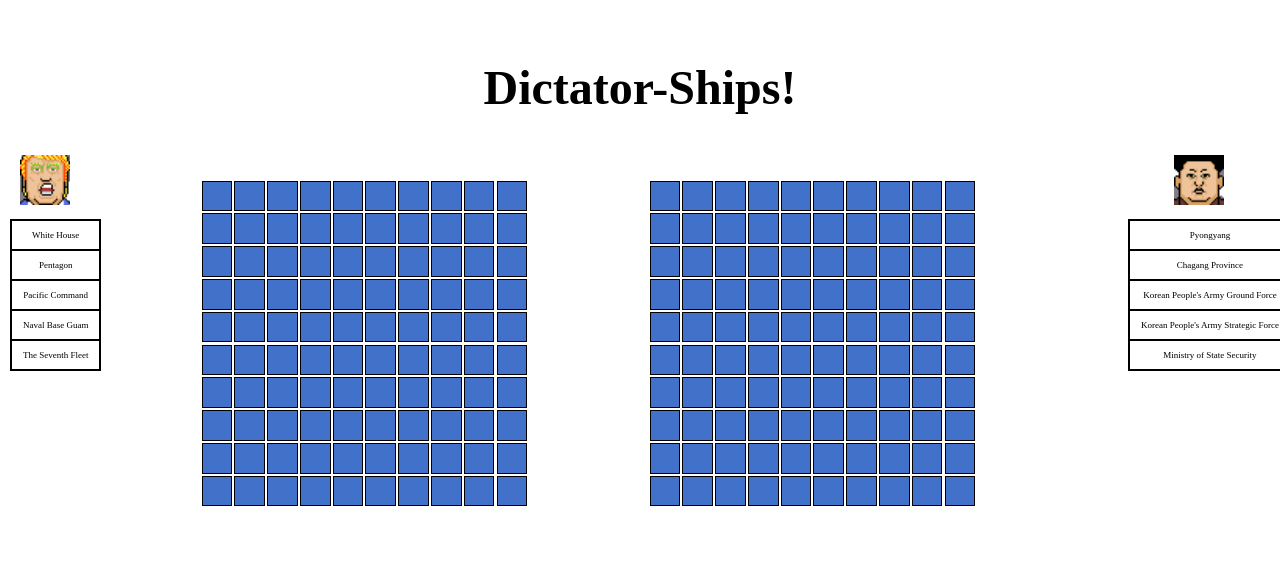
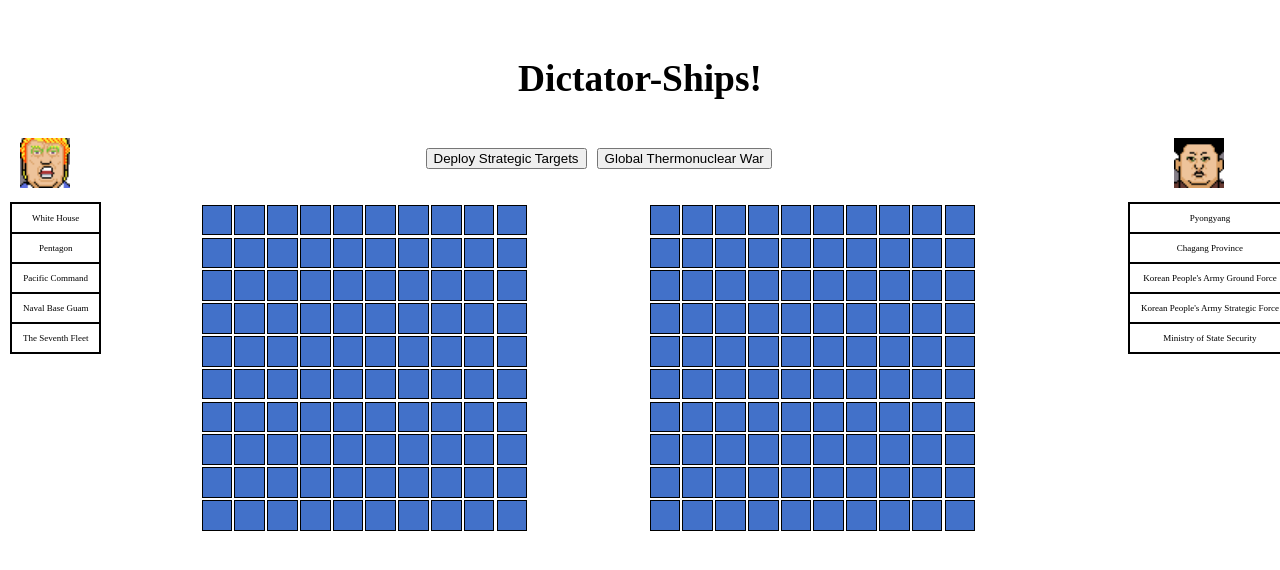
Before and after one commit to chrisdonnelly/BattleShips-Game-in-React-with-Socket.IO, a React (Create React App) app: page / in a window 1280 px wide. Shown: the top 570 px of the page. Built offline with nearby package versions, Linux system fonts and the light colour scheme.

Commit message:
Place ships logic/function completed

```diff
--- /dev/null
+++ b/src/components/ButtonComponent.jsx
@@ -0,0 +1,19 @@
+import React, { Component } from 'react';
+
+var buttonStyle = {
+  margin: '10px 10px 10px 0'
+};
+
+class Button extends Component {
+
+  render() {
+    return (
+      <button
+        style={buttonStyle}
+        onClick={this.props.handleClick}>{this.props.label}
+        </button>
+    );
+  }
+};
+
+export default Button;
--- a/src/components/GamePieceComponent.jsx
+++ b/src/components/GamePieceComponent.jsx
@@ -8,7 +8,7 @@ class GamePiece extends Component {
     }
 
     selectPiece() {
-        this.props.placePiece()
+        this.props.placePiece(this.props.piecename)
     }
 
     render() {
--- a/src/components/HeaderComponent.jsx
+++ b/src/components/HeaderComponent.jsx
@@ -5,7 +5,7 @@ class Header extends Component {
     render() {
         return (
             <div className="headline">
-            <h1>Dictator-Ships!</h1>
+            <h3>Dictator-Ships!</h3>
             </div>
         )
     }
--- a/src/containers/GameContainer.jsx
+++ b/src/containers/GameContainer.jsx
@@ -1,61 +1,187 @@
 import React, { Component } from 'react';
-import BoardContainer from './BoardContainer.jsx'
-import PlayerContainer from './PlayerContainer.jsx'
-import GamePieceContainer from './GamePieceContainer.jsx'
-// import ChatBoxContainer from './ChatBoxContainer.jsx'
-import Header from '../components/HeaderComponent.jsx'
-import GamePiece from '../models/GamePiece.js'
+import BoardContainer from './BoardContainer.jsx';
+import PlayerContainer from './PlayerContainer.jsx';
+import GamePieceContainer from './GamePieceContainer.jsx';
+// import ChatBoxContainer from './ChatBoxContainer.jsx';
+import Header from '../components/HeaderComponent.jsx';
+import Button from '../components/ButtonComponent.jsx';
+import GamePiece from '../models/GamePiece.js';
 
 class GameContainer extends Component {
 
     constructor(props) {
         super(props)
+
+        const whiteHousePiece = new GamePiece("WhiteHouse", 2);
+        const pentagonPiece = new GamePiece("Pentagon", 2);
+        const pacificCommandPiece = new GamePiece("Pacific Command", 3);
+        const navalBaseGuamPiece = new GamePiece("Naval Base Guam", 4);
+        const theSeventhFleetPiece = new GamePiece("The Seventh Fleet", 5);
+
+        const pyongyangPiece = new GamePiece("Pyongyang", 2);
+        const chagangProvincePiece = new GamePiece("Chagang Province", 2);
+        const koreanPeoplesArmyGroundForcePiece = new GamePiece("Korean People's Army Ground Force", 3);
+        const koreanPeoplesArmyStrategicForce = new GamePiece("Korean People's Army Strategic Force", 4);
+        const ministryOfStateSecurityPiece = new GamePiece("Ministry of State Security", 5);
+
+        var boxOfPieces = [];
+
+        boxOfPieces.push(
+            whiteHousePiece,
+            pentagonPiece,
+            pacificCommandPiece,
+            navalBaseGuamPiece,
+            theSeventhFleetPiece,
+            pyongyangPiece,
+            chagangProvincePiece,
+            koreanPeoplesArmyGroundForcePiece,
+            koreanPeoplesArmyStrategicForce,
+            ministryOfStateSecurityPiece
+        );
+
         this.state = {
             currentPlayer: null,
             roundCounter: 0,
             winner: null,
-            currentlySelectedTile: null,
+            selectedTile: null,
+            boxOfPieces: boxOfPieces,
         }
     }
 
-    // componentDidMount() {
-    //     var trumpGamePieceOne = new GamePiece("WhiteHouse", 2)
-    //     console.log(trumpGamePieceOne);
-    //     this.setState({currentPiece: trumpGamePieceOne});
-    //     // setPiecePosition(trumpGamePieceOne);
-    // }
+    placePieces(boxOfPieces) {
 
-    // setPiecePosition(index) {
-    //     console.log(index)
-    //     console.log(this.state.currentPiece);
-    //     // do x times where x is equal to piece.length
-    //     // select a starting square for the piece - user click square
-    //     // wait for user input.
-    //     // add that location value to the array
-    //     // repeat - value must be + or - 1 or 10 compared to starting value
-    //     // add that location to array
-    //     // continue until array.length = piece.length
-    // }
+        var boardPositions = [...Array(100).keys()];
+        var leftEdge = [0, 10, 20, 30, 40, 50, 60, 70, 80, 90];
+        var rightEdge = [9, 19, 29, 39, 49, 59, 69, 79, 89, 99];
 
-    placePiece() {
-        const whiteHousePiece = new GamePiece("WhiteHosue", 2);
-        console.log(whiteHousePiece);
-        var instruction = document.getElementsByClassName("instructions");
-        console.log("dom element", instruction);
-        instruction.innerText="Please place your piece";
-        console.log(this.state.currentlySelectedTile);
+        console.log(this.state.boxOfPieces);
 
+        this.state.boxOfPieces.forEach(function (piece) {
 
+            var nextSquare = [-1, 1, -10, 10];
 
+            var a = (boardPositions[Math.floor(Math.random() * boardPositions.length)]);
 
+            var testLeftArray = [];
+            testLeftArray.push(a);
+
+            var i = null;
+
+            for (i = 1; i < piece.length; i++) {
+                testLeftArray.push(testLeftArray[testLeftArray.length - 1] - 1)
+            };
+
+            testLeftArray.forEach(function (value) {
+                if (rightEdge.includes(value) === true || value < 0) {
+                    var index = nextSquare.indexOf(-1);
+                    if (index > -1) {
+                        nextSquare.splice(index, 1)
+                    }
+                    else {
+                        return;
+                    }
+                }
+                else {
+                    return;
+                }
+            });
+
+            var testRightArray = [];
+            testRightArray.push(a);
+
+            for (i = 1; i < piece.length; i++) {
+                testRightArray.push(testRightArray[testRightArray.length - 1] + 1)
+            };
+
+            testRightArray.forEach(function (value) {
+                if (leftEdge.includes(value) === true || value > 99) {
+                    var index = nextSquare.indexOf(1);
+                    if (index > -1) {
+                        nextSquare.splice(index, 1)
+                    }
+                    else {
+                        return;
+                    }
+                }
+                else {
+                    return
+                }
+            });
+
+            var testUpArray = [];
+            testUpArray.push(a);
+
+            for (i = 1; i < piece.length; i++) {
+                testUpArray.push(testUpArray[testUpArray.length - 1] - 10)
+            };
+
+            testUpArray.forEach(function (value) {
+                if (value < 0) {
+                    var index = nextSquare.indexOf(-10);
+                    if (index > -1) {
+                        nextSquare.splice(index, 1)
+                    }
+                    else {
+                        return
+                    }
+                }
+                else {
+                    return
+                }
+            });
+
+            var testDownArray = [];
+            testDownArray.push(a);
+
+            for (i = 1; i < piece.length; i++) {
+                testDownArray.push(testDownArray[testDownArray.length - 1] + 10)
+            };
+
+            testDownArray.forEach(function (value) {
+                if (value > 99) {
+                    var index = nextSquare.indexOf(+10);
+                    if (index > -1) {
+                        nextSquare.splice(index, 1)
+                    }
+                    else {
+                        return
+                    };
+                }
+                else {
+                    return;
+                }
+            });
+
+            if (nextSquare.length > 1) {
+                piece.location.push(a);
+            }
+            else {
+                return
+            }
+
+            var b = null;
+            var last = piece.location[piece.location.length - 1]
+            var nextStep = (nextSquare[Math.floor(Math.random() * nextSquare.length)]);
+            b = last + nextStep
+            piece.location.push(b);
+
+            var z = 2
+            while (z < piece.length) {
+                var x = piece.location[piece.location.length - 1] + nextStep
+                piece.location.push(x)
+                z++
+            }
+            console.log(piece.type)
+            console.log(piece.location)
+        })
+    };
+
+    startGame() {
 
     }
 
     recordSelection(tileIndex) {
-        this.setState({ currentlySelectedTile: tileIndex });
-        console.log("On Click", tileIndex);
-        console.log(this);
-        console.log(this.state.currentlySelectedTile);
+        this.setState({ selectedTile: tileIndex });
     }
 
     render() {
@@ -72,9 +198,10 @@ class GameContainer extends Component {
                         piecethree="Pacific Command"
                         piecefour="Naval Base Guam"
                         piecefive="The Seventh Fleet"
-                        placePiece={this.placePiece.bind(this)}
                     />
                 </div>
+                <Button handleClick={this.placePieces.bind(this)} label="Deploy Strategic Targets" className="setpieces" />
+                <Button handleClick={this.startGame.bind(this)} label="Global Thermonuclear War" />
                 <div className="playertwouistyle">
                     <PlayerContainer classref="playertwocontainer" urlref="./kimjongunsprite.png" />
                     <GamePieceContainer
@@ -84,7 +211,6 @@ class GameContainer extends Component {
                         piecethree="Korean People's Army Ground Force"
                         piecefour="Korean People's Army Strategic Force"
                         piecefive="Ministry of State Security"
-                        placePiece={this.placePiece.bind(this)}
                     />
                 </div>
                 <BoardContainer recordSelection={this.recordSelection.bind(this)} />
--- a/src/containers/GamePieceContainer.jsx
+++ b/src/containers/GamePieceContainer.jsx
@@ -6,11 +6,11 @@ class GamePieceContainer extends Component {
     render() {
         return (
             <section className={this.props.classref}>
-                <GamePiece classref="gamepiece" piecename={this.props.pieceone} placePiece={this.props.placePiece} />
-                <GamePiece classref="gamepiece" piecename={this.props.piecetwo} placePiece={this.props.placePiece}/>
-                <GamePiece classref="gamepiece" piecename={this.props.piecethree} placePiece={this.props.placePiece}/>
-                <GamePiece classref="gamepiece" piecename={this.props.piecefour} placePiece={this.props.placePiece}/>
-                <GamePiece classref="gamepiece" piecename={this.props.piecefive} placePiece={this.props.placePiece}/>
+                <GamePiece classref="gamepiece" piecename={this.props.pieceone} />
+                <GamePiece classref="gamepiece" piecename={this.props.piecetwo} />
+                <GamePiece classref="gamepiece" piecename={this.props.piecethree} />
+                <GamePiece classref="gamepiece" piecename={this.props.piecefour} />
+                <GamePiece classref="gamepiece" piecename={this.props.piecefive} />
             </section>
         )
     }
--- a/src/models/GamePiece.js
+++ b/src/models/GamePiece.js
@@ -1,7 +1,8 @@
 var GamePiece = function (type, length) {
     this.type = type;
     this.length = length;
-    this.location = []
+    this.location = [];
+    this.destroyed = false;
 }
 
 export default GamePiece;
```
Also changed, not shown: 1 other file (tests, documents, lock files or other folders).
